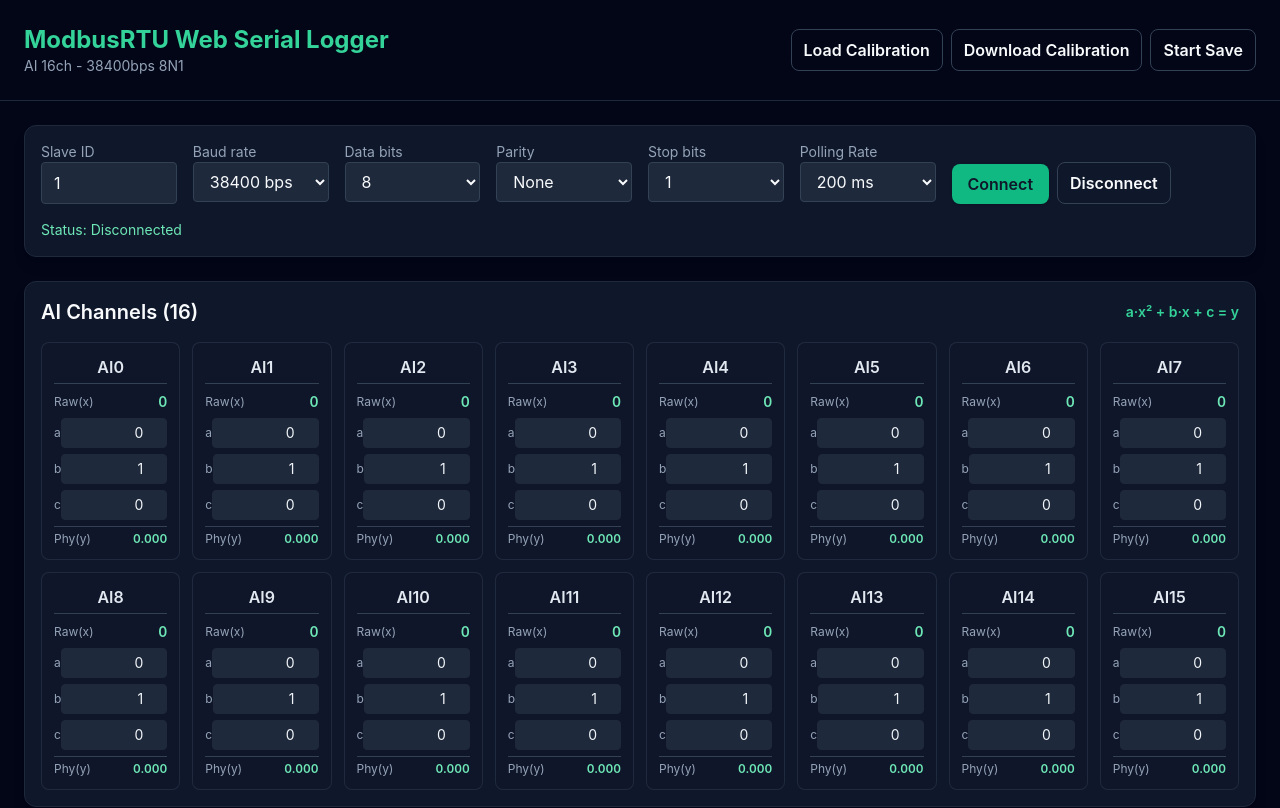
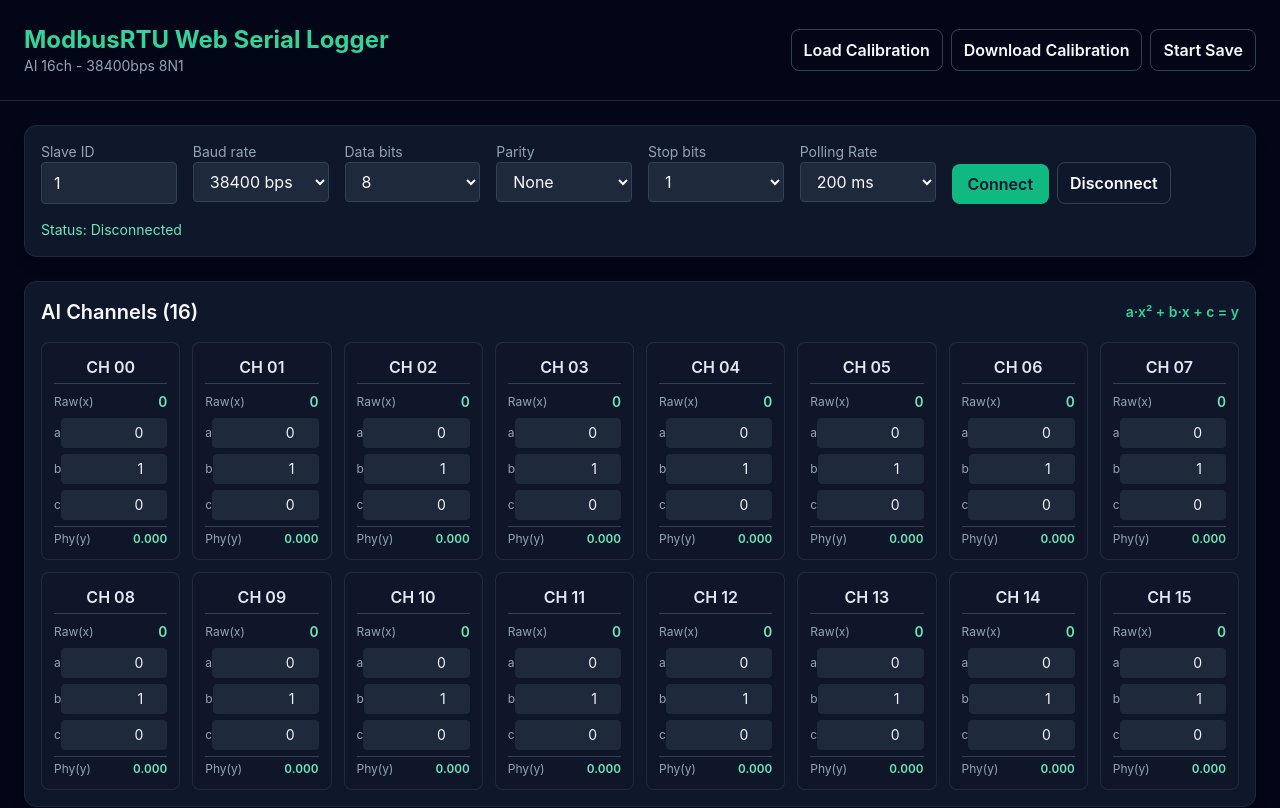
Before and after one commit to KikuchiMakoto/modbus_simple_logger, a React (Vite) app: page / in a window 1280 px wide. Shown: the top 808 px of the page. Built offline with nearby package versions, Linux system fonts and the light colour scheme.

Commit message:
Update App.tsx

```diff
--- a/src/App.tsx
+++ b/src/App.tsx
@@ -52,7 +52,7 @@ const createAiChannels = (calibration: AiCalibration[]): AiChannel[] =>
       id: idx,
       raw,
       physical,
-      label: `AI${idx}`,
+      label: `CH ${idx.toString().padStart(2, '0')}`,
       status: getAiStatus(raw),
     };
   });
```
